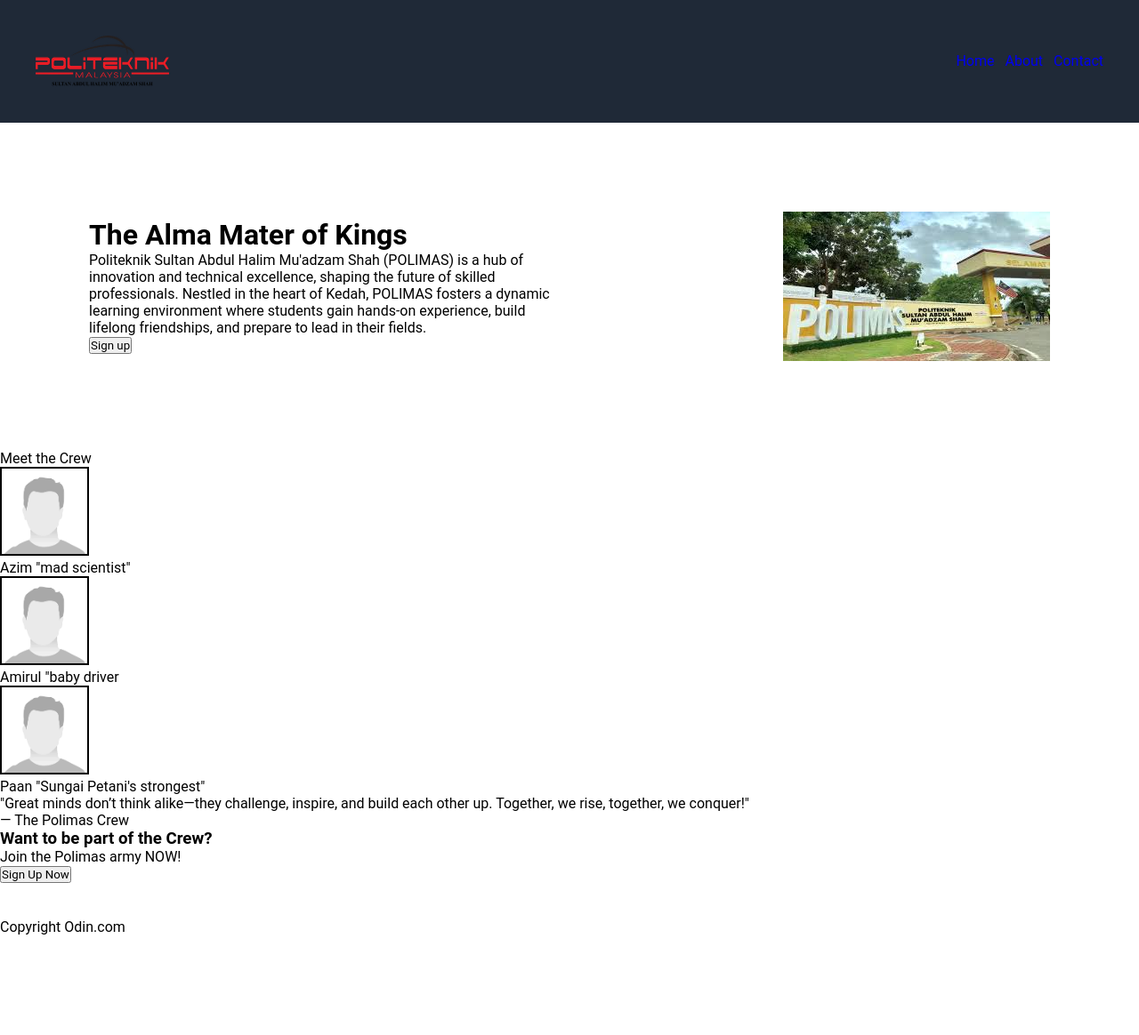
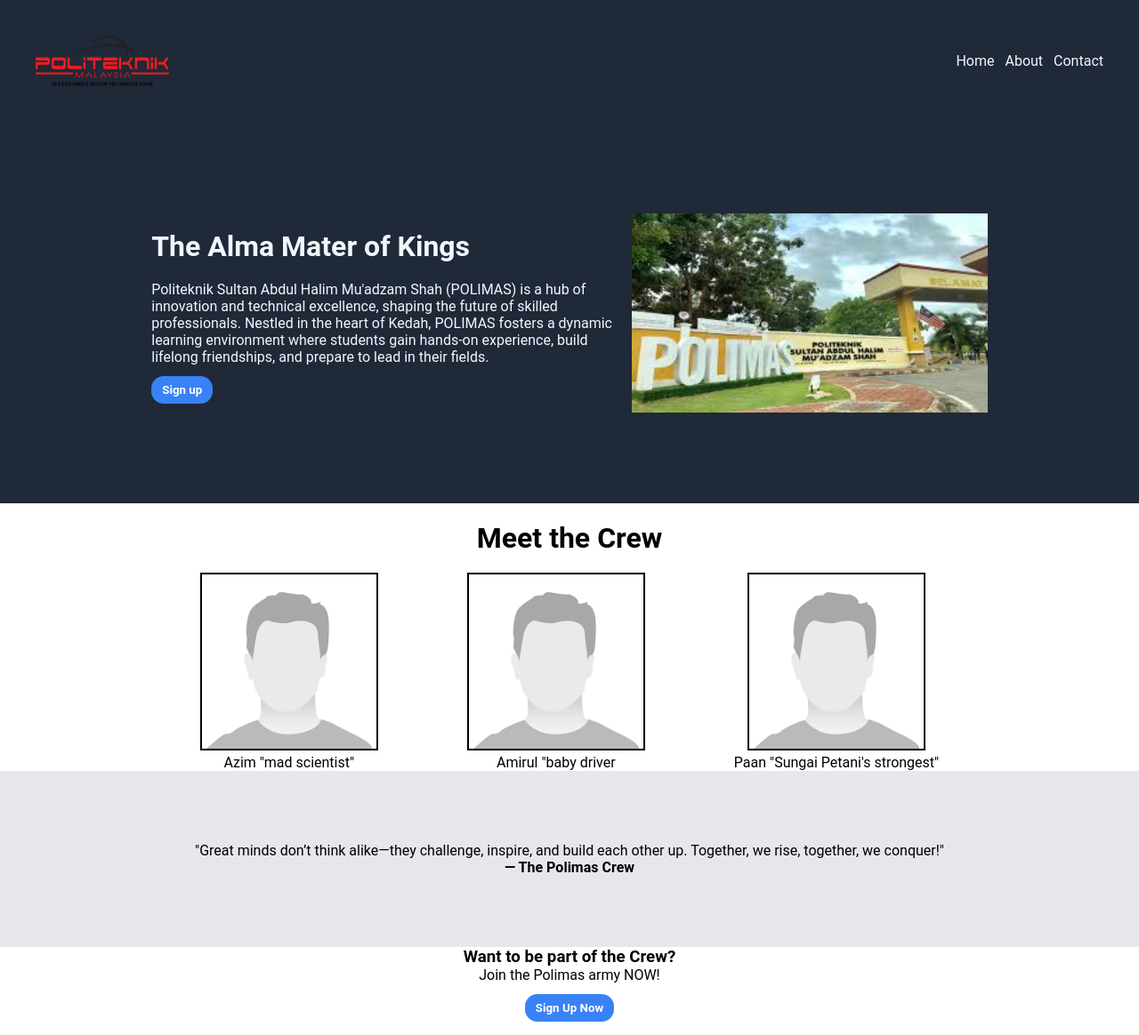
Before and after one commit to XaviorPrime/odin-flexbox, a plain HTML site: page index.html in a window 1280 px wide. Shown: the top 1164 px of the page at 89% size. Before the commit the page ends 1092 px from the top, so only its background shows below. Drawn offline with Linux system fonts and the light colour scheme.

Commit message:
Create styling for hero, information, and quote

```diff
--- a/index.html
+++ b/index.html
@@ -36,7 +36,7 @@
 
          <!-- Information -->
           <div class="information">
-            <div class="information-text">Meet the Crew</div>
+            <div class="information-text"><h1>Meet the Crew</h1></div>
 
             <div class="information-content">
                 <div class="info">
@@ -58,15 +58,17 @@
           <!-- Quote -->
            <div class="quote">
             <blockquote> "Great minds don’t think alike—they challenge, inspire, and build each other up. Together, we rise, together, we conquer!"
-                <br>— The Polimas Crew
+                <br><strong>— The Polimas Crew</strong>
             </blockquote>
            </div>
 
            <!-- Call to action -->
             <div class="cta">
+                <div class="cta-container">
                 <h3>Want to be part of the Crew?</h3>
                 <p>Join the Polimas army NOW!</p>
                 <button>Sign Up Now</button>
+                </div>
             </div>
 
            <!-- Footer -->
--- a/styles.css
+++ b/styles.css
@@ -7,6 +7,11 @@
 
 html,body {
     height: 100%;
+}
+
+h1 {
+    font-weight: bold;
+    padding: 20px 0;
 }
 
 .container {
@@ -36,21 +41,29 @@
 
 a {
     text-decoration: none;
+    color: aliceblue;
 }
 
 .hero {
     display: flex;
     align-items: center;
-    justify-content: space-between;
+    justify-content: center;
     padding: 100px;
+    background-color: #1F2937;
+    color: aliceblue;
 }
 
 .hero-text {
     max-width: 60ch;
 }
+
+.hero-image {
+    width: 400px;
+}
+
 .person-photo {
-    height: 100px;
-    width: 100px;
+    height: 200px;
+    width: 200px;
     border: 2px solid black;
 }
 
@@ -58,3 +71,36 @@
     margin-top: auto;
     padding: 40px 0;
 }
+
+button {
+    background-color: #3882F6;
+    color: white;
+    padding: 8px 12px;
+    font-weight: bold;
+    border-radius: 14px;
+    border: none;
+    margin: 12px 0;
+}
+
+.information-content {
+    display: flex;
+    justify-content: center;
+    gap: 100px;
+}
+
+.info, .information-text {
+    text-align: center;
+}
+
+.quote {
+    text-align: center;
+    padding: 80px;
+    background-color: #E5E7EB;
+}
+
+.cta {
+    text-align: center;
+}
+.footer {
+    text-align: center;
+}
```
